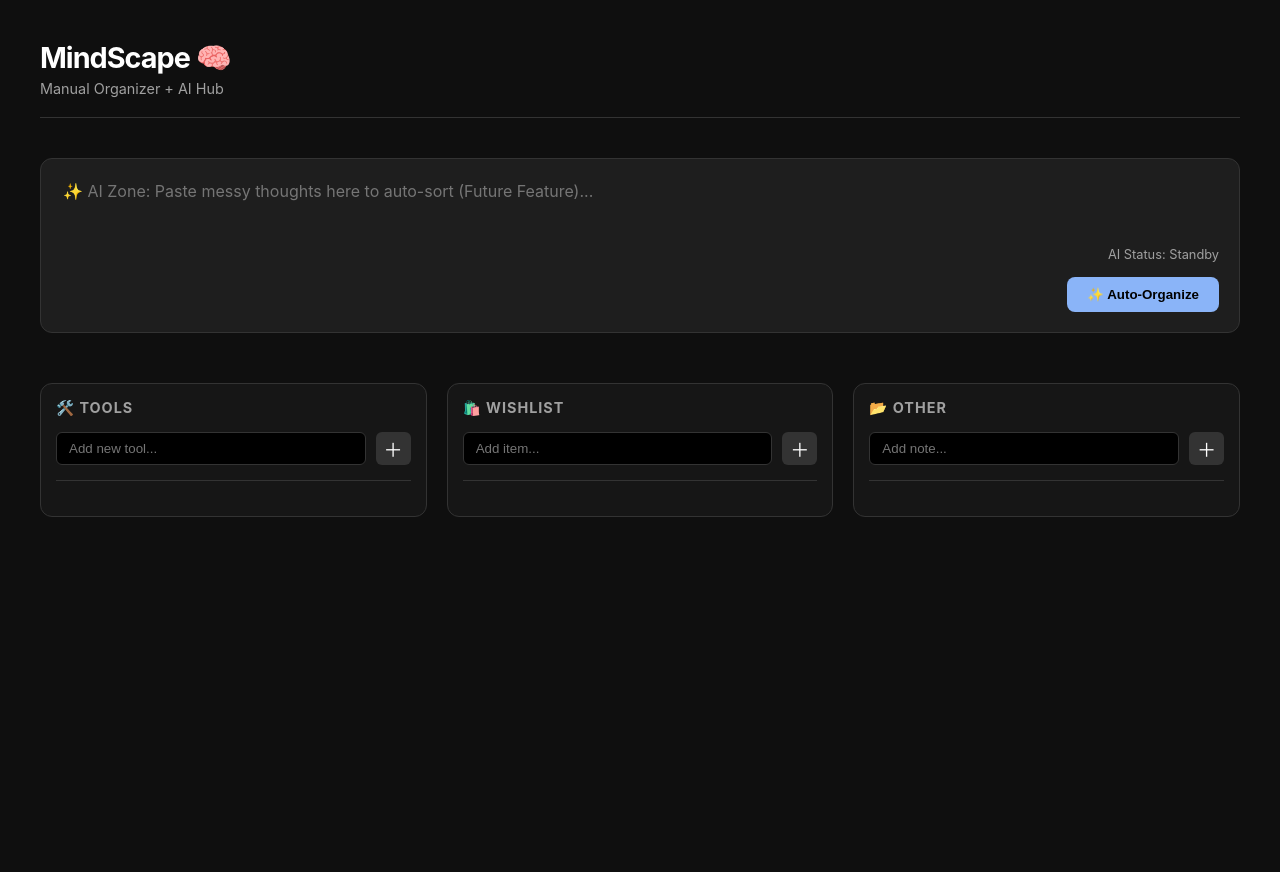
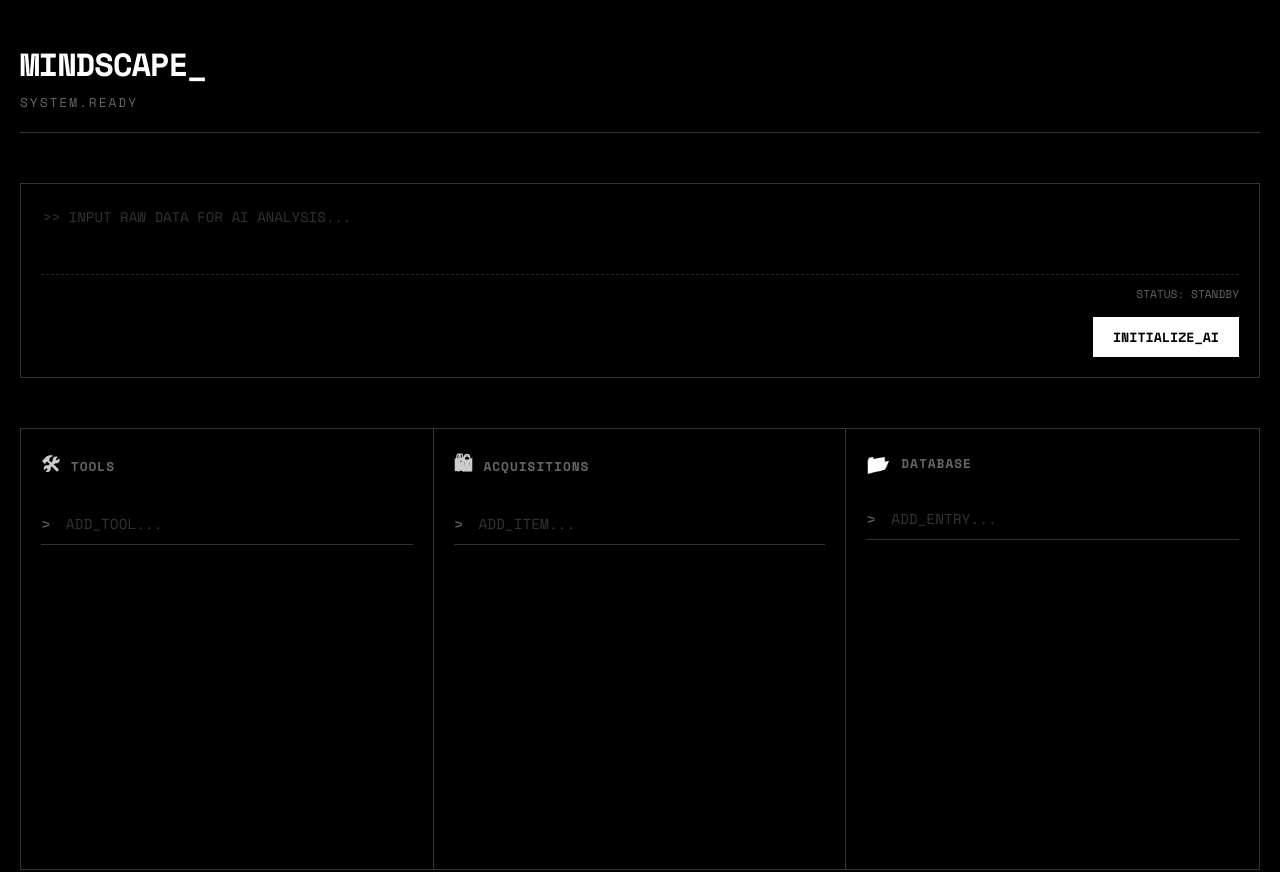
Before and after one commit to KenulaR/mindscape-web-app, a website: page index.html in a window 1280 px wide. Before the commit the page ends 800 px from the top, so only its background shows below. Drawn offline with nearby package versions, Linux system fonts and the light colour scheme.

Commit message:
Add files via upload

```diff
--- a/index.html
+++ b/index.html
@@ -3,56 +3,59 @@
 <head>
     <meta charset="UTF-8">
     <meta name="viewport" content="width=device-width, initial-scale=1.0">
-    <title>MindScape | Manual Dashboard</title>
+    <title>MINDSCAPE // TERMINAL</title>
+    <link rel="preconnect" href="https://fonts.googleapis.com">
+    <link rel="preconnect" href="https://fonts.gstatic.com" crossorigin>
+    <link href="https://fonts.googleapis.com/css2?family=Space+Mono:ital,wght@0,400;0,700;1,400&display=swap" rel="stylesheet">
     <link rel="stylesheet" href="style.css">
 </head>
 <body>
     <div class="container">
         <header>
             <div class="logo">
-                <h1>MindScape 🧠</h1>
-                <p>Manual Organizer + AI Hub</p>
+                <h1>MINDSCAPE<span class="blink">_</span></h1>
+                <p>SYSTEM.READY</p>
             </div>
         </header>
 
         <div class="input-section">
             <div class="input-wrapper">
-                <textarea id="user-input" placeholder="✨ AI Zone: Paste messy thoughts here to auto-sort (Future Feature)..."></textarea>
-                <div class="status-bar" id="status-bar">AI Status: Standby</div>
+                <textarea id="user-input" placeholder=">> INPUT RAW DATA FOR AI ANALYSIS..."></textarea>
+                <div class="status-bar" id="status-bar">STATUS: STANDBY</div>
             </div>
-            <button id="save-btn" class="primary-btn">✨ Auto-Organize</button>
+            <button id="save-btn" class="primary-btn">INITIALIZE_AI</button>
         </div>
 
         <div id="content-grid" class="grid">
 
             <div class="column">
-                <div class="col-header">🛠️ Tools</div>
+                <div class="col-header"><span class="mono-icon">🛠</span> TOOLS</div>
 
                 <div class="manual-input-group">
-                    <input type="text" id="input-tools" placeholder="Add new tool...">
-                    <button onclick="manualAdd('tools')">＋</button>
+                    <span class="prompt">></span>
+                    <input type="text" id="input-tools" placeholder="ADD_TOOL...">
                 </div>
 
                 <ul id="list-tools" class="card-list"></ul>
             </div>
 
             <div class="column">
-                <div class="col-header">🛍️ Wishlist</div>
+                <div class="col-header"><span class="mono-icon">🛍</span> ACQUISITIONS</div>
 
                 <div class="manual-input-group">
-                    <input type="text" id="input-shop" placeholder="Add item...">
-                    <button onclick="manualAdd('shop')">＋</button>
+                    <span class="prompt">></span>
+                    <input type="text" id="input-shop" placeholder="ADD_ITEM...">
                 </div>
 
                 <ul id="list-shop" class="card-list"></ul>
             </div>
 
             <div class="column">
-                <div class="col-header">📂 Other</div>
+                <div class="col-header"><span class="mono-icon">📂</span> DATABASE</div>
 
                 <div class="manual-input-group">
-                    <input type="text" id="input-other" placeholder="Add note...">
-                    <button onclick="manualAdd('other')">＋</button>
+                    <span class="prompt">></span>
+                    <input type="text" id="input-other" placeholder="ADD_ENTRY...">
                 </div>
 
                 <ul id="list-other" class="card-list"></ul>
--- a/style.css
+++ b/style.css
@@ -1,11 +1,11 @@
 :root {
-    --bg-color: #0f0f0f;
-    --card-bg: #1e1e1e;
-    --text-main: #ffffff;
-    --text-muted: #a0a0a0;
-    --accent: #8ab4f8;
-    --border: #333;
-    --font-stack: 'Inter', -apple-system, BlinkMacSystemFont, sans-serif;
+    --bg-color: #000000;       /* OLED BLACK */
+    --card-bg: #000000;        /* Transparent/Black */
+    --text-main: #ffffff;      /* Pure White */
+    --text-muted: #666666;     /* Dark Grey */
+    --border: #333333;         /* Subtle border */
+    --accent: #ffffff;         /* White accent */
+    --font-stack: 'Space Mono', monospace; /* The Tech Font */
 }
 
 body {
@@ -20,79 +20,156 @@ body {
     min-height: 100vh;
 }
 
-.container { width: 100%; max-width: 1200px; padding: 40px 20px; }
+.container { width: 100%; max-width: 1400px; padding: 40px 20px; }
 
-header { display: flex; justify-content: space-between; align-items: center; margin-bottom: 40px; border-bottom: 1px solid var(--border); padding-bottom: 20px; }
-h1 { margin: 0; font-size: 1.8rem; letter-spacing: -1px; }
-.logo p { margin: 5px 0 0 0; color: var(--text-muted); font-size: 0.9rem; }
+/* Typography & Header */
+h1 {
+    margin: 0;
+    font-size: 2rem;
+    letter-spacing: -1px;
+    text-transform: uppercase;
+}
+.blink { animation: blinker 1s linear infinite; }
+@keyframes blinker { 50% { opacity: 0; } }
 
-/* Main AI Input */
+.logo p {
+    margin: 5px 0 0 0;
+    color: var(--text-muted);
+    font-size: 0.8rem;
+    letter-spacing: 2px;
+}
+
+header {
+    display: flex;
+    justify-content: space-between;
+    align-items: flex-end;
+    margin-bottom: 50px;
+    border-bottom: 1px solid var(--border);
+    padding-bottom: 20px;
+}
+
+/* AI Input Section */
 .input-section {
-    background: var(--card-bg);
+    border: 1px solid var(--border);
     padding: 20px;
-    border-radius: 12px;
-    border: 1px solid var(--border);
     margin-bottom: 50px;
     display: flex;
     flex-direction: column;
     gap: 15px;
 }
-textarea { width: 100%; height: 60px; background: transparent; border: none; color: white; font-size: 16px; resize: none; outline: none; font-family: var(--font-stack); }
-.status-bar { font-size: 0.8rem; color: var(--text-muted); text-align: right; }
-.primary-btn { background: var(--accent); color: #000; border: none; padding: 10px 20px; border-radius: 8px; cursor: pointer; font-weight: 600; align-self: flex-end; }
+textarea {
+    width: 100%;
+    height: 60px;
+    background: transparent;
+    border: none;
+    color: var(--text-main);
+    font-size: 14px;
+    resize: none;
+    outline: none;
+    font-family: var(--font-stack);
+    text-transform: uppercase;
+}
+textarea::placeholder { color: #333; }
 
-/* 3 Column Grid */
+.status-bar {
+    font-size: 0.7rem;
+    color: var(--text-muted);
+    text-align: right;
+    border-top: 1px dashed #222;
+    padding-top: 10px;
+}
+
+.primary-btn {
+    background: var(--text-main);
+    color: #000;
+    border: none;
+    padding: 10px 20px;
+    cursor: pointer;
+    font-weight: 700;
+    font-family: var(--font-stack);
+    text-transform: uppercase;
+    align-self: flex-end;
+    transition: all 0.2s;
+}
+.primary-btn:hover { background: #ccc; }
+
+/* Grid */
 .grid {
     display: grid;
-    grid-template-columns: repeat(3, 1fr); /* FORCED 3 COLUMNS */
-    gap: 20px;
+    grid-template-columns: repeat(3, 1fr);
+    gap: 0; /* Removing gap for a unified border look */
+    border: 1px solid var(--border);
 }
-@media (max-width: 768px) { .grid { grid-template-columns: 1fr; } } /* Mobile friendly */
+@media (max-width: 768px) { .grid { grid-template-columns: 1fr; border: none; gap: 20px; } }
 
-.column { background: #161616; padding: 15px; border-radius: 12px; border: 1px solid var(--border); }
-.col-header { text-transform: uppercase; font-size: 0.9rem; font-weight: bold; color: var(--text-muted); margin-bottom: 15px; letter-spacing: 1px; }
+.column {
+    padding: 20px;
+    border-right: 1px solid var(--border);
+    min-height: 400px;
+}
+.column:last-child { border-right: none; }
 
-/* New Manual Input Groups */
+.col-header {
+    font-size: 0.8rem;
+    font-weight: 700;
+    color: var(--text-muted);
+    margin-bottom: 25px;
+    letter-spacing: 1px;
+    display: flex;
+    align-items: center;
+    gap: 10px;
+}
+
+/* MONOCHROME EMOJI HACK */
+.mono-icon {
+    filter: grayscale(100%) brightness(200%); /* Makes emojis white/grey */
+    font-size: 1.2rem;
+}
+
+/* Inputs */
 .manual-input-group {
     display: flex;
+    align-items: center;
     gap: 10px;
-    margin-bottom: 20px;
+    margin-bottom: 30px;
     border-bottom: 1px solid #333;
-    padding-bottom: 15px;
+    padding-bottom: 5px;
 }
+.prompt { color: var(--text-muted); }
+
 .manual-input-group input {
-    background: #000;
-    border: 1px solid var(--border);
+    background: transparent;
+    border: none;
     color: white;
-    padding: 8px 12px;
-    border-radius: 6px;
+    padding: 5px;
     flex-grow: 1;
     outline: none;
+    font-family: var(--font-stack);
+    font-size: 0.9rem;
 }
-.manual-input-group input:focus { border-color: var(--accent); }
-.manual-input-group button {
-    background: #333;
-    color: white;
-    border: none;
-    width: 35px;
-    border-radius: 6px;
+.manual-input-group input::placeholder { color: #333; }
+
+/* Notes List */
+.card-list { list-style: none; padding: 0; margin: 0; }
+.card {
+    border: 1px solid #222;
+    padding: 15px;
+    margin-bottom: 10px;
+    position: relative;
+    transition: border-color 0.2s;
+    font-size: 0.85rem;
+}
+.card:hover { border-color: var(--text-muted); }
+.card a { color: var(--text-main); text-decoration: none; display: block; }
+.card a:hover { text-decoration: underline; }
+
+.delete-btn {
+    position: absolute;
+    top: 5px;
+    right: 8px;
+    color: #333;
     cursor: pointer;
     font-size: 1.2rem;
+    line-height: 10px;
 }
-.manual-input-group button:hover { background: var(--accent); color: black; }
-
-/* Cards */
-.card-list { list-style: none; padding: 0; margin: 0; }
-.card {
-    background: var(--card-bg);
-    border: 1px solid var(--border);
-    padding: 12px;
-    border-radius: 8px;
-    margin-bottom: 10px;
-    position: relative;
-    word-break: break-all;
-}
-.card a { color: var(--text-main); text-decoration: none; }
-.card:hover { border-color: var(--accent); }
-.delete-btn { position: absolute; top: 5px; right: 8px; color: var(--text-muted); cursor: pointer; opacity: 0; }
-.card:hover .delete-btn { opacity: 1; }
+.card:hover .delete-btn { color: var(--text-main); }
```
